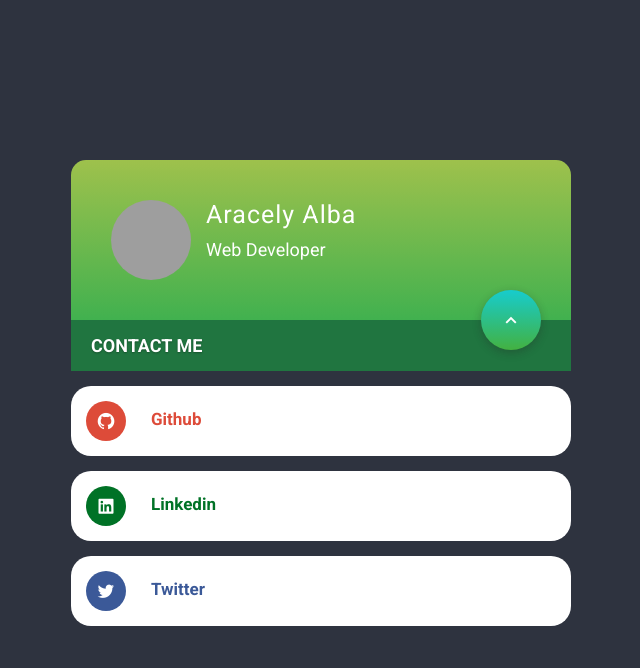
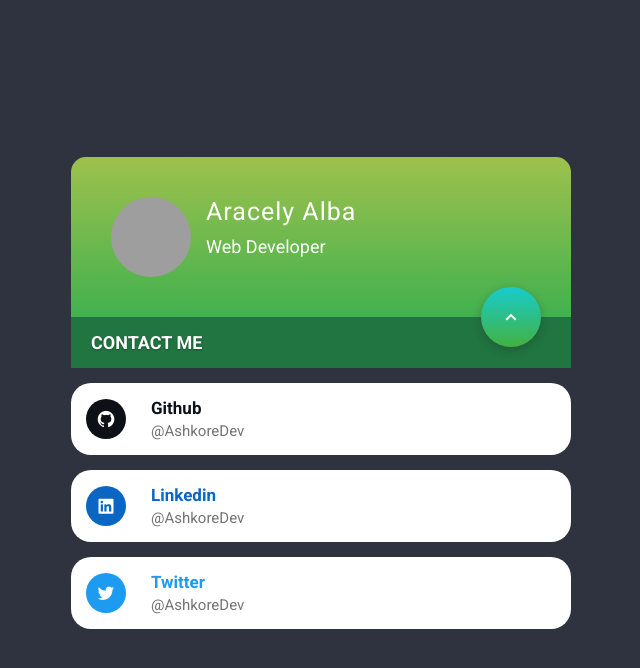
Before and after one commit to AshkoreDev/card-examples, a plain HTML site: page profile-card-01/index.html in a window 1280 px wide. Both pictures are taken after a click on the button "CONTACT ME!". Shown: the whole page, without its empty margins (319-959 px from the left). Drawn offline with nearby package versions, Linux system fonts and the light colour scheme; grey boxes are pictures that could not be loaded.

Commit message:
Fixed profile-card-01 CSS style and HTML structure

```diff
--- a/profile-card-01/index.html
+++ b/profile-card-01/index.html
@@ -40,7 +40,7 @@
 				</div>
 				<div class="social-details">
 					<h4>Github</h4>
-					<a href=""></a>
+					<a href="https://github.com/AshkoreDev" target="_blank">@AshkoreDev</a>
 				</div>
 			</div>
 
@@ -50,7 +50,7 @@
 				</div>
 				<div class="social-details">
 					<h4>Linkedin</h4>
-					<a href=""></a>
+					<a href="https://www.linkedin.com/in/ashkoredev/" target="_blank">@AshkoreDev</a>
 				</div>
 			</div>
 
@@ -60,7 +60,7 @@
 				</div>
 				<div class="social-details">
 					<h4>Twitter</h4>
-					<a href=""></a>
+					<a href="https://twitter.com/AshkoreDev" target="_blank">@AshkoreDev</a>
 				</div>
 			</div>
 		</div>
--- a/profile-card-01/style.css
+++ b/profile-card-01/style.css
@@ -185,15 +185,15 @@ html {
 }
 
 .github .icon-wrapper {
-	background: #dd4b39;
+	background: #0d1117;
 }
 
 .linkedin .icon-wrapper {
-	background: #007226;
+	background: #0A66C2;
 }
 
 .twitter .icon-wrapper {
-	background: #3b5998;
+	background: #1D9BF0;
 }
 
 .social-details h4 {
@@ -202,25 +202,19 @@ html {
 }
 
 .github h4 {
-	color: #dd4b39;
+	color: #0d1117;
 }
 
 .linkedin h4 {
-	color: #007226;
+	color: #0A66C2;
 }
 
 .twitter h4 {
-	color: #3b5998;
+	color: #1D9BF0;
 }
 
 .social-details a {
 	color: #747474;
 	font-size: 15px;
+	text-decoration: none;
 }
-
-.social-info span {
-	margin-left: auto;
-	color: #999;
-	font-size: 2rem;
-	font-weight: bold;
-}
```
